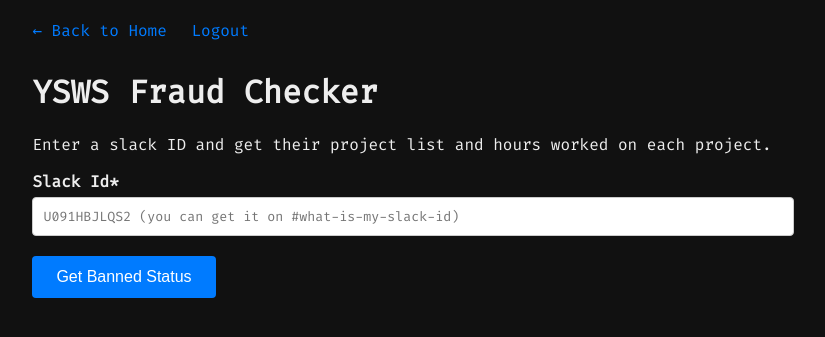
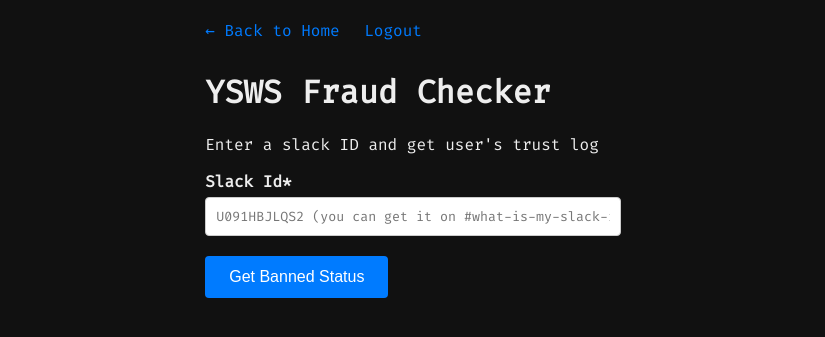
Before and after one commit to jimmydin7/ysws-orgs-dev, a Flask app: page /fraud_checker in a window 1280 px wide. Shown: the top 337 px of the page, without its empty margins (238-1063 px from the left). Run offline with Flask 3, Linux system fonts and the light colour scheme; the visitor is signed in with stand-in values (Sample User, id 1).

Commit message:
some text

```diff
--- a/templates/fraud_checker.html
+++ b/templates/fraud_checker.html
@@ -3,7 +3,7 @@
 <head>
   <meta charset="UTF-8" />
   <meta name="viewport" content="width=device-width, initial-scale=1.0" />
-  <title>YSWS Fraud Checker</title>
+  <title>Fraud Status Checker</title>
   <link href="https://fonts.googleapis.com/css2?family=Fira+Code&display=swap" rel="stylesheet">
   <link rel="stylesheet" href="static/css/index.css" />
   <link rel="stylesheet" href="static\css\catalog.css">
@@ -16,7 +16,7 @@
     </div>
 
     <h1>YSWS Fraud Checker</h1>
-    <p>Enter a slack ID and get their project list and hours worked on each project.</p>
+    <p>Enter a slack ID and get user's trust log</p>
 
     {% if error %}
       <div class="error">{{ error }}</div>
```
